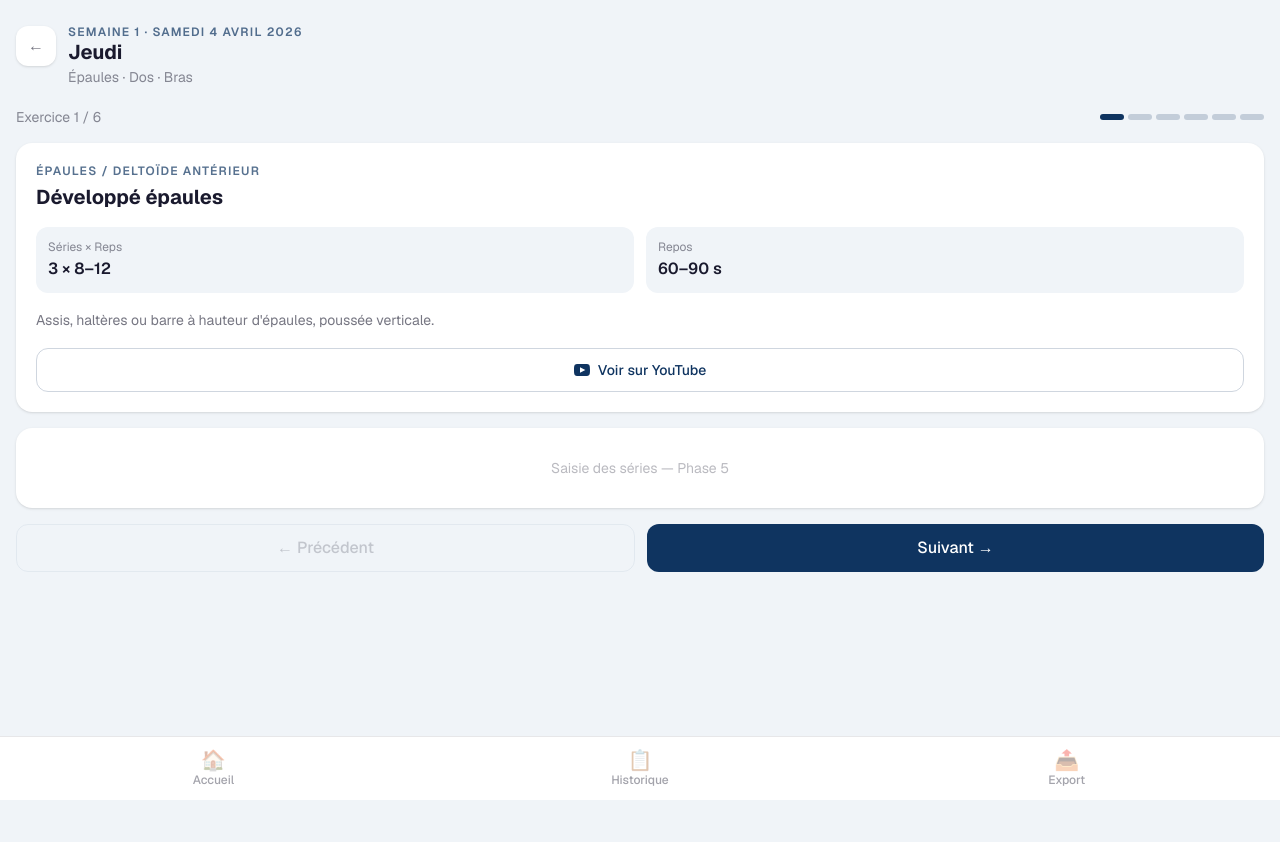
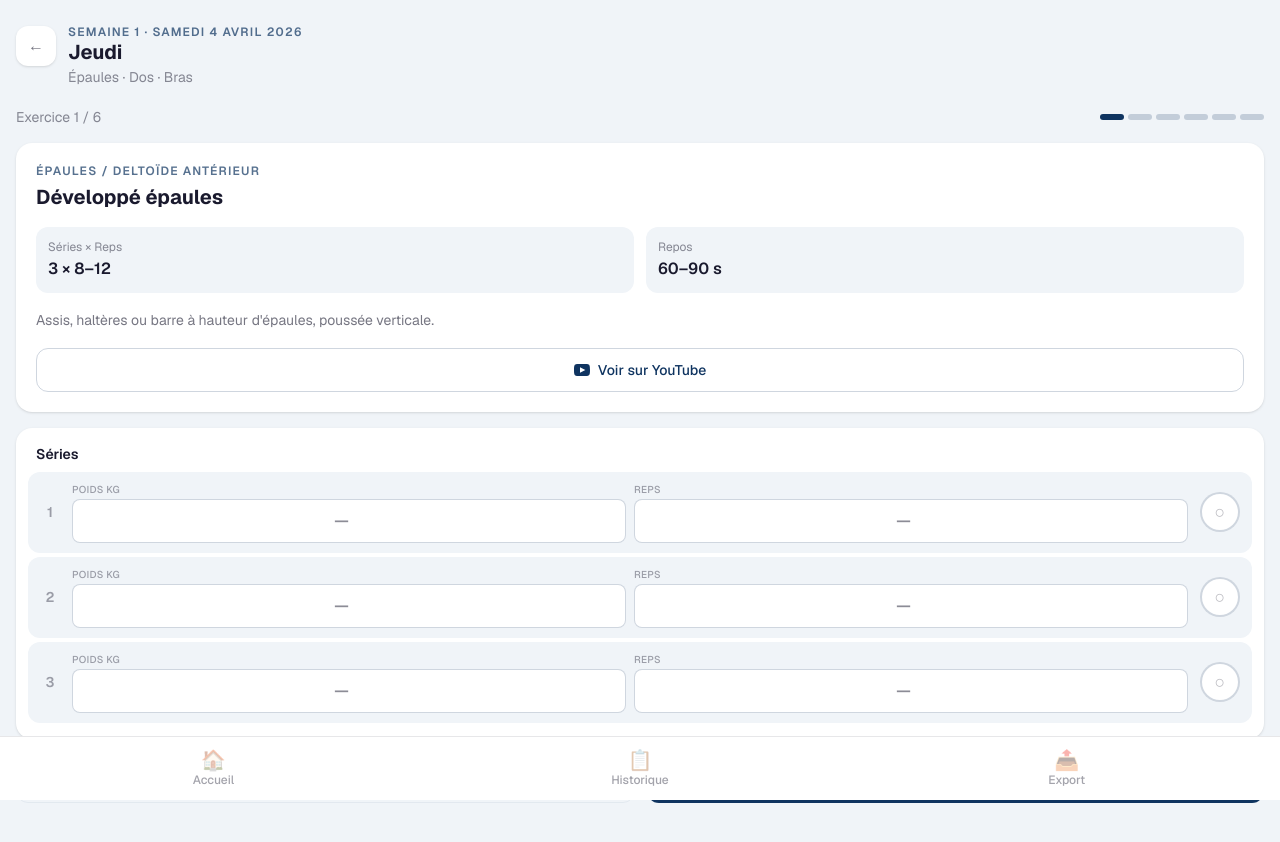
Before and after one commit to ffrechette-spec/entrainement, a Next.js app: page /seance/jeudi in a window 1280 px wide. Shown: the top 842 px of the page. Before the commit the page ends 800 px from the top, so only its background shows below. Built offline with nearby package versions, Linux system fonts and the light colour scheme; no server answers; the database is empty; sample sign-in values are in the browser's storage.

Commit message:
feat: complete Firestore CRUD functions

```diff
--- a/app/seance/[jour]/page.tsx
+++ b/app/seance/[jour]/page.tsx
@@ -7,6 +7,7 @@ import { useAuth } from "@/hooks/useAuth";
 import { getDateDebut } from "@/components/SetupModal";
 import { getExercicesParJour } from "@/lib/programme";
 import { getSemaineActuelle, formatDate } from "@/lib/utils";
+import { useSeance } from "@/hooks/useSeance";
 import type { JourSemaine } from "@/types";
 import ExerciceCard from "@/components/ExerciceCard";
 
@@ -37,6 +38,11 @@ export default function SeancePage({ params }: SeancePageProps) {
     : null;
 
   const exercices = jourValide ? getExercicesParJour(jourValide) : [];
+
+  const { saveStatus, saveSerie } = useSeance(
+    user?.uid ?? "",
+    jourValide ?? "lundi"
+  );
 
   useEffect(() => {
     if (!jourValide) router.replace("/");
@@ -77,11 +83,14 @@ export default function SeancePage({ params }: SeancePageProps) {
 
       {exercice ? (
         <ExerciceCard
+          key={exercice.id}
           exercice={exercice}
           index={index}
           total={exercices.length}
+          saveStatus={saveStatus}
           onPrev={() => setIndex((i) => Math.max(0, i - 1))}
           onNext={() => setIndex((i) => Math.min(exercices.length - 1, i + 1))}
+          onSeriesChange={saveSerie}
         />
       ) : (
         <div className="rounded-2xl bg-white p-4 shadow-sm text-center text-foreground/50">
--- a/components/ExerciceCard.tsx
+++ b/components/ExerciceCard.tsx
@@ -1,22 +1,52 @@
 "use client";
 
-import type { Exercice } from "@/types";
+import { useState } from "react";
+import type { Exercice, Serie } from "@/types";
+import SerieInput from "@/components/SerieInput";
+import type { SaveStatus } from "@/hooks/useSeance";
 
 interface ExerciceCardProps {
   exercice: Exercice;
   index: number;
   total: number;
+  saveStatus: SaveStatus;
   onPrev: () => void;
   onNext: () => void;
+  onSeriesChange: (exerciceId: string, nom: string, series: Serie[]) => void;
+}
+
+function buildSeries(count: number): Serie[] {
+  return Array.from({ length: count }, (_, i) => ({
+    numero: i + 1,
+    poids: null,
+    reps: null,
+    completee: false,
+  }));
 }
 
 export default function ExerciceCard({
   exercice,
   index,
   total,
+  saveStatus,
   onPrev,
   onNext,
+  onSeriesChange,
 }: ExerciceCardProps) {
+  const [series, setSeries] = useState<Serie[]>(() => buildSeries(exercice.seriesCount));
+
+  function handleSerieChange(updated: Serie) {
+    const next = series.map((s) => (s.numero === updated.numero ? updated : s));
+    setSeries(next);
+    onSeriesChange(exercice.id, exercice.nom, next);
+  }
+
+  const saveLabel =
+    saveStatus === "saving" ? "Sauvegarde…"
+    : saveStatus === "saved" ? "Sauvegardé ✓"
+    : saveStatus === "error" ? "Erreur ✗"
+    : null;
+
   return (
     <div className="flex flex-col gap-4">
       {/* Indicateur de progression */}
@@ -41,9 +71,7 @@ export default function ExerciceCard({
         <p className="text-xs font-semibold uppercase tracking-widest text-accent/70 mb-1">
           {exercice.groupeMusculaire}
         </p>
-        <h2 className="text-xl font-bold text-foreground mb-4">
-          {exercice.nom}
-        </h2>
+        <h2 className="text-xl font-bold text-foreground mb-4">{exercice.nom}</h2>
 
         <div className="grid grid-cols-2 gap-3 mb-4">
           <div className="rounded-xl bg-background p-3">
@@ -56,9 +84,7 @@ export default function ExerciceCard({
           </div>
         </div>
 
-        <p className="text-sm text-foreground/60 mb-4 leading-relaxed">
-          {exercice.technique}
-        </p>
+        <p className="text-sm text-foreground/60 mb-4 leading-relaxed">{exercice.technique}</p>
 
         <a
           href={exercice.youtubeUrl}
@@ -73,9 +99,25 @@ export default function ExerciceCard({
         </a>
       </div>
 
-      {/* Zone saisie (Phase 5) */}
-      <div className="rounded-2xl bg-white p-5 shadow-sm min-h-[80px] flex items-center justify-center">
-        <p className="text-sm text-foreground/30">Saisie des séries — Phase 5</p>
+      {/* Saisie des séries */}
+      <div className="rounded-2xl bg-white shadow-sm overflow-hidden">
+        <div className="flex items-center justify-between px-5 pt-4 pb-2">
+          <p className="text-sm font-semibold text-foreground">Séries</p>
+          {saveLabel ? (
+            <span className={`text-xs font-medium ${
+              saveStatus === "saved" ? "text-green-600"
+              : saveStatus === "error" ? "text-red-500"
+              : "text-foreground/40"
+            }`}>
+              {saveLabel}
+            </span>
+          ) : null}
+        </div>
+        <div className="flex flex-col gap-1 px-3 pb-4">
+          {series.map((serie) => (
+            <SerieInput key={serie.numero} serie={serie} onChange={handleSerieChange} />
+          ))}
+        </div>
       </div>
 
       {/* Navigation */}
--- /dev/null
+++ b/components/SerieInput.tsx
@@ -0,0 +1,82 @@
+"use client";
+
+import type { Serie } from "@/types";
+
+interface SerieInputProps {
+  serie: Serie;
+  onChange: (updated: Serie) => void;
+}
+
+export default function SerieInput({ serie, onChange }: SerieInputProps) {
+  function handlePoids(e: React.ChangeEvent<HTMLInputElement>) {
+    const val = e.target.value;
+    onChange({ ...serie, poids: val === "" ? null : parseFloat(val) });
+  }
+
+  function handleReps(e: React.ChangeEvent<HTMLInputElement>) {
+    const val = e.target.value;
+    onChange({ ...serie, reps: val === "" ? null : parseInt(val, 10) });
+  }
+
+  function toggleComplete() {
+    onChange({ ...serie, completee: !serie.completee });
+  }
+
+  return (
+    <div
+      className={`flex items-center gap-3 rounded-xl px-3 py-2.5 transition-colors ${
+        serie.completee ? "bg-green-50" : "bg-background"
+      }`}
+    >
+      <span className="w-5 shrink-0 text-center text-sm font-semibold text-foreground/40">
+        {serie.numero}
+      </span>
+
+      <div className="flex flex-1 gap-2">
+        <div className="flex flex-1 flex-col">
+          <label className="mb-0.5 text-[10px] font-medium uppercase tracking-wide text-foreground/40">
+            Poids kg
+          </label>
+          <input
+            type="number"
+            inputMode="decimal"
+            min={0}
+            step={0.5}
+            value={serie.poids ?? ""}
+            onChange={handlePoids}
+            placeholder="—"
+            className="min-h-[44px] w-full rounded-lg border border-accent/20 bg-white px-3 py-2 text-center text-base font-semibold text-foreground focus:outline-none focus:ring-2 focus:ring-accent"
+          />
+        </div>
+        <div className="flex flex-1 flex-col">
+          <label className="mb-0.5 text-[10px] font-medium uppercase tracking-wide text-foreground/40">
+            Reps
+          </label>
+          <input
+            type="number"
+            inputMode="numeric"
+            min={0}
+            step={1}
+            value={serie.reps ?? ""}
+            onChange={handleReps}
+            placeholder="—"
+            className="min-h-[44px] w-full rounded-lg border border-accent/20 bg-white px-3 py-2 text-center text-base font-semibold text-foreground focus:outline-none focus:ring-2 focus:ring-accent"
+          />
+        </div>
+      </div>
+
+      <button
+        type="button"
+        onClick={toggleComplete}
+        aria-label={serie.completee ? "Marquer incomplète" : "Marquer complète"}
+        className={`flex h-10 w-10 shrink-0 items-center justify-center rounded-full text-lg transition-colors active:opacity-70 ${
+          serie.completee
+            ? "bg-green-500 text-white"
+            : "border-2 border-accent/20 bg-white text-foreground/30"
+        }`}
+      >
+        {serie.completee ? "✓" : "○"}
+      </button>
+    </div>
+  );
+}
--- /dev/null
+++ b/hooks/useSeance.ts
@@ -0,0 +1,71 @@
+"use client";
+
+import { useEffect, useRef, useState, useCallback } from "react";
+import { creerSeance, getSeanceDuJour, sauvegarderSerie } from "@/lib/firestore";
+import { getSemaineActuelle } from "@/lib/utils";
+import { getDateDebut } from "@/components/SetupModal";
+import type { JourSemaine, Serie } from "@/types";
+
+export type SaveStatus = "idle" | "saving" | "saved" | "error";
+
+interface UseSeanceReturn {
+  seanceId: string | null;
+  loading: boolean;
+  saveStatus: SaveStatus;
+  saveSerie: (exerciceId: string, nomExercice: string, series: Serie[]) => void;
+}
+
+export function useSeance(uid: string, jour: JourSemaine): UseSeanceReturn {
+  const [seanceId, setSeanceId] = useState<string | null>(null);
+  const [loading, setLoading] = useState(true);
+  const [saveStatus, setSaveStatus] = useState<SaveStatus>("idle");
+  const debounceRef = useRef<ReturnType<typeof setTimeout> | null>(null);
+
+  useEffect(() => {
+    let cancelled = false;
+
+    async function init() {
+      setLoading(true);
+      try {
+        const existing = await getSeanceDuJour(uid, jour);
+        if (cancelled) return;
+        if (existing) {
+          setSeanceId(existing.id);
+        } else {
+          const dateDebut = await getDateDebut(uid);
+          const semaine = dateDebut ? getSemaineActuelle(new Date(dateDebut)) : 1;
+          const id = await creerSeance(uid, jour, semaine);
+          if (!cancelled) setSeanceId(id);
+        }
+      } catch {
+        // réseau indisponible — on continuera hors-ligne
+      } finally {
+        if (!cancelled) setLoading(false);
+      }
+    }
+
+    init();
+    return () => { cancelled = true; };
+  }, [uid, jour]);
+
+  const saveSerie = useCallback(
+    (exerciceId: string, nomExercice: string, series: Serie[]) => {
+      if (!seanceId) return;
+      setSaveStatus("saving");
+
+      if (debounceRef.current) clearTimeout(debounceRef.current);
+      debounceRef.current = setTimeout(async () => {
+        try {
+          await sauvegarderSerie(uid, seanceId, exerciceId, nomExercice, series);
+          setSaveStatus("saved");
+          setTimeout(() => setSaveStatus("idle"), 2000);
+        } catch {
+          setSaveStatus("error");
+        }
+      }, 500);
+    },
+    [uid, seanceId]
+  );
+
+  return { seanceId, loading, saveStatus, saveSerie };
+}
--- a/lib/firestore.ts
+++ b/lib/firestore.ts
@@ -1,27 +1,35 @@
-import { Timestamp } from "firebase/firestore";
-
+import {
+  collection,
+  doc,
+  addDoc,
+  setDoc,
+  getDoc,
+  getDocs,
+  query,
+  where,
+  Timestamp,
+} from "firebase/firestore";
+import { db } from "@/lib/firebase";
 import type { ExerciceSeance, JourSemaine, Seance, Serie } from "@/types";
 
-export interface CreerSeanceInput {
-  jour: JourSemaine;
-  date?: Date;
-  semaine?: number;
+function dateToStr(date: Date): string {
+  return date.toISOString().split("T")[0];
 }
 
-export interface SauvegarderSerieInput {
-  seanceId: string;
-  exerciceId: string;
-  serie: Serie;
-}
-
-export async function creerSeance({ jour, date = new Date(), semaine = 1 }: CreerSeanceInput): Promise<Seance> {
-  const timestamp = Timestamp.fromDate(date);
-
-  return {
-    id: "",
+export async function creerSeance(
+  uid: string,
+  jour: JourSemaine,
+  semaine: number,
+  date: Date = new Date()
+): Promise<string> {
+  const now = Timestamp.now();
+  const seancesRef = collection(db, "users", uid, "seances");
+  const docRef = await addDoc(seancesRef, {
     jour,
-    date: timestamp,
+    date: dateToStr(date),
     semaine,
+    exercices: [],
+    completee: false,
     qualite: null,
     energieAvant: null,
     energieApres: null,
@@ -30,28 +38,65 @@ export async function creerSeance({ jour, date = new Date(), semaine = 1 }: Cree
     cardioFait: false,
     cardioDuree: null,
     notes: "",
-    exercices: [],
-    completee: false,
-    createdAt: timestamp,
-    updatedAt: timestamp,
-  };
+    createdAt: now,
+    updatedAt: now,
+  });
+  return docRef.id;
 }
 
-export async function sauvegarderSerie({ seanceId, exerciceId, serie }: SauvegarderSerieInput): Promise<{ seanceId: string; exerciceId: string; serie: Serie }> {
-  return { seanceId, exerciceId, serie };
+export async function getSeanceDuJour(
+  uid: string,
+  jour: JourSemaine,
+  date: Date = new Date()
+): Promise<{ id: string; data: Seance } | null> {
+  const seancesRef = collection(db, "users", uid, "seances");
+  const q = query(
+    seancesRef,
+    where("jour", "==", jour),
+    where("date", "==", dateToStr(date))
+  );
+  const snap = await getDocs(q);
+  if (snap.empty) return null;
+  const first = snap.docs[0];
+  return { id: first.id, data: { id: first.id, ...first.data() } as Seance };
 }
 
-export async function getSeanceDuJour(jour: JourSemaine, date: Date): Promise<Seance | null> {
-  void jour;
-  void date;
-  return null;
+export async function sauvegarderSerie(
+  uid: string,
+  seanceId: string,
+  exerciceId: string,
+  nomExercice: string,
+  series: Serie[]
+): Promise<void> {
+  const seanceRef = doc(db, "users", uid, "seances", seanceId);
+  const snap = await getDoc(seanceRef);
+  if (!snap.exists()) return;
+
+  const data = snap.data();
+  const exercices: ExerciceSeance[] = Array.isArray(data.exercices)
+    ? (data.exercices as ExerciceSeance[])
+    : [];
+
+  const idx = exercices.findIndex((e) => e.exerciceId === exerciceId);
+  if (idx >= 0) {
+    exercices[idx] = { ...exercices[idx], series };
+  } else {
+    exercices.push({ exerciceId, nom: nomExercice, series, notes: "" });
+  }
+
+  await setDoc(
+    seanceRef,
+    { exercices, updatedAt: Timestamp.now() },
+    { merge: true }
+  );
 }
 
-export async function getSeancesParJour(jour: JourSemaine): Promise<Seance[]> {
-  void jour;
-  return [];
+export async function getSeancesParJour(
+  uid: string,
+  jour: JourSemaine
+): Promise<Array<{ id: string; data: Seance }>> {
+  const seancesRef = collection(db, "users", uid, "seances");
+  const q = query(seancesRef, where("jour", "==", jour));
+  const snap = await getDocs(q);
+  return snap.docs.map((d) => ({ id: d.id, data: { id: d.id, ...d.data() } as Seance }));
 }
-
-export async function sauvegarderExercices(_seanceId: string, exercices: ExerciceSeance[]): Promise<ExerciceSeance[]> {
-  return exercices;
-}
```
